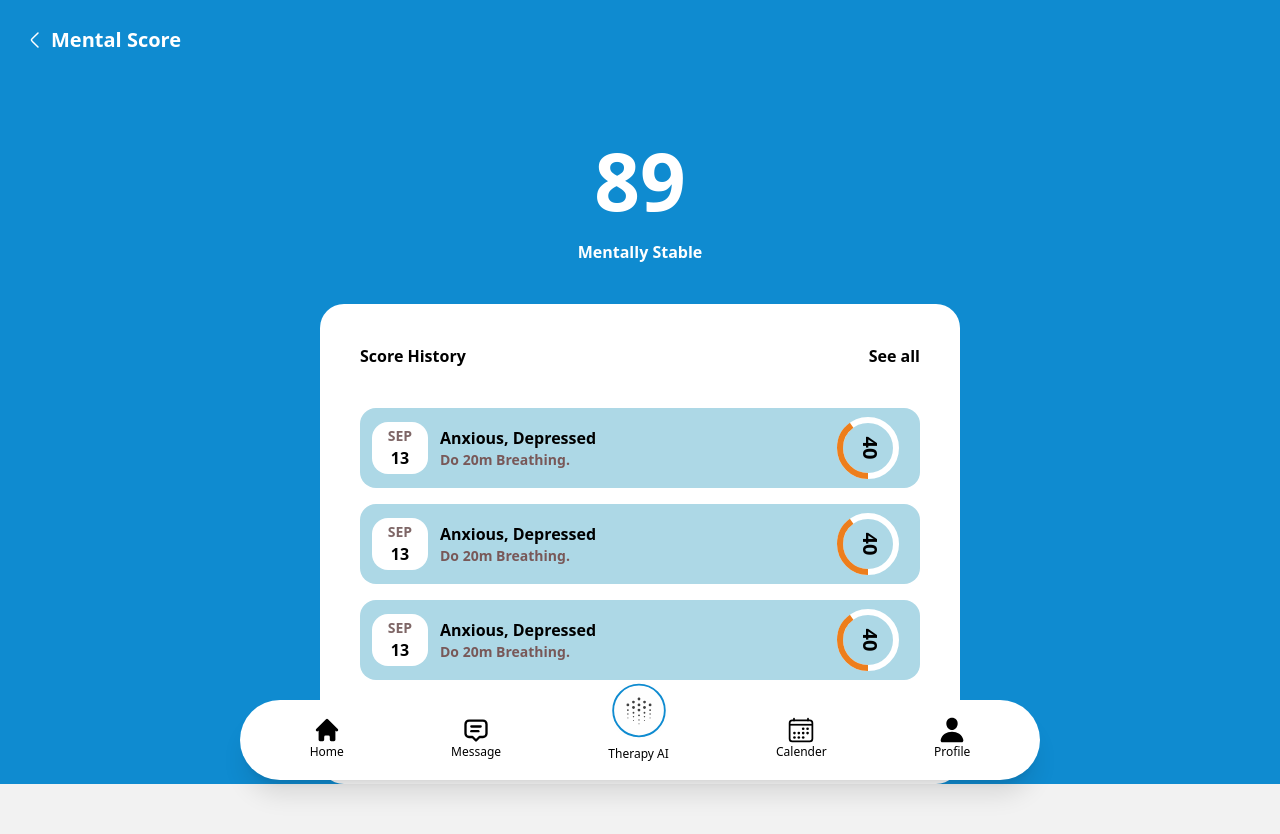
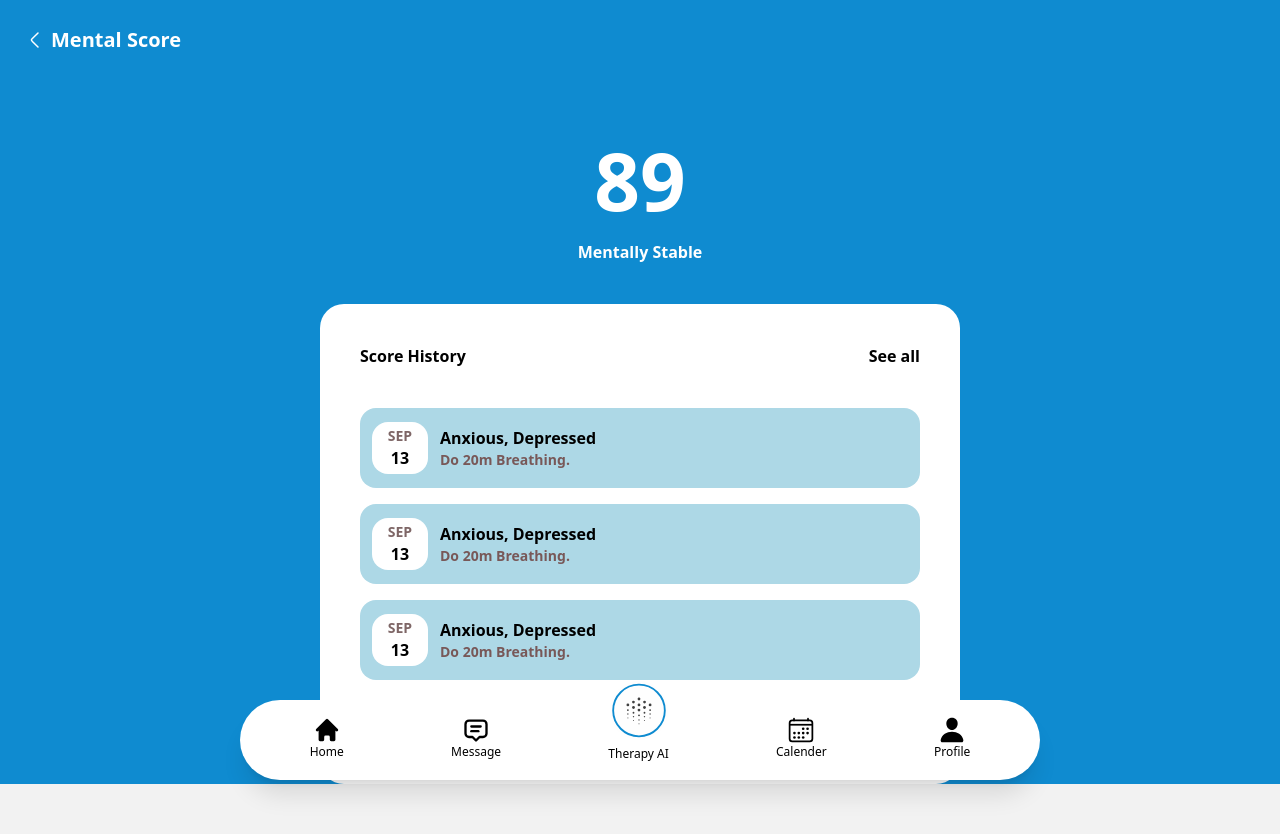
Before and after one commit to MentalPaddi/FrontEnd_Web, a Next.js app: page /mental-score in a window 1280 px wide. Shown: the top 834 px of the page. Built offline with nearby package versions, Linux system fonts and the light colour scheme.

Commit message:
did the bottom nav pages

```diff
--- a/src/app/(home)/mental-score/page.tsx
+++ b/src/app/(home)/mental-score/page.tsx
@@ -30,7 +30,7 @@ const Page = () => {
                   <p className="text-[#785858] font-semibold text-sm">Do 20m Breathing.</p>
                 </div>
               </div>
-              <CircularProgressBar percentage={40} />
+              {/* <CircularProgressBar percentage={40} /> */}
             </div>
             <div className="w-full flex items-center gap-3 justify-between p-3 bg-[#ADD8E6] h-[5em] rounded-2xl">
               <div className='flex items-center gap-3'>
@@ -43,7 +43,7 @@ const Page = () => {
                   <p className="text-[#785858] font-semibold text-sm">Do 20m Breathing.</p>
                 </div>
               </div>
-              <CircularProgressBar percentage={40} />
+              {/* <CircularProgressBar percentage={40} /> */}
             </div>
             <div className="w-full flex items-center gap-3 justify-between p-3 bg-[#ADD8E6] h-[5em] rounded-2xl">
               <div className='flex items-center gap-3'>
@@ -56,7 +56,7 @@ const Page = () => {
                   <p className="text-[#785858] font-semibold text-sm">Do 20m Breathing.</p>
                 </div>
               </div>
-              <CircularProgressBar percentage={40} />
+              {/* <CircularProgressBar percentage={40} /> */}
             </div>
           </div>
         </div>
```
